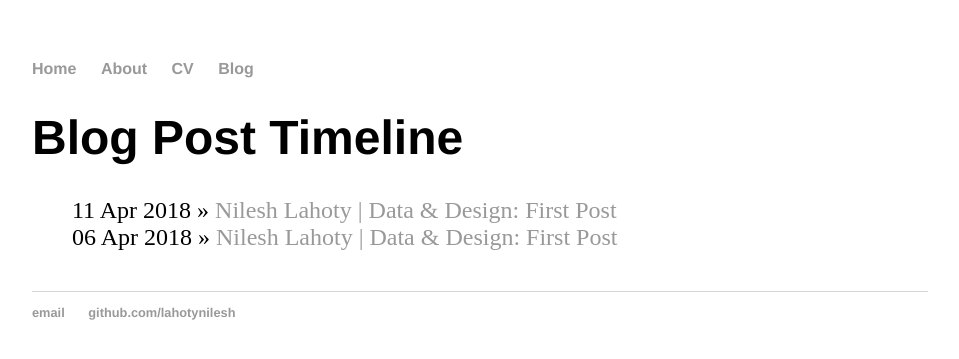
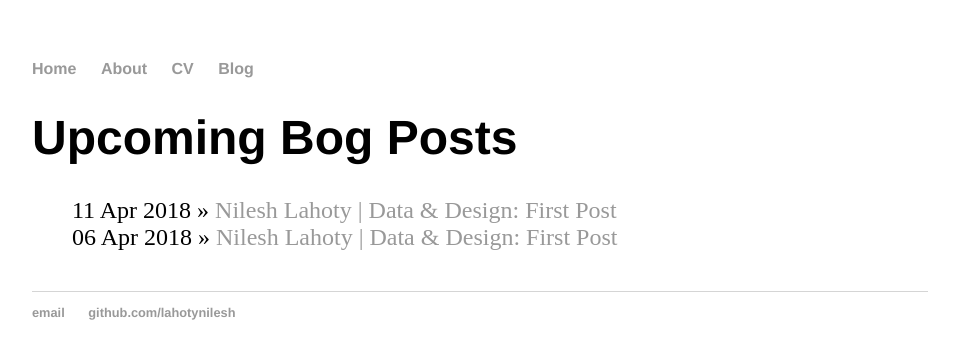
Before and after one commit to lahotynilesh/lahotynilesh.github.io, a Jekyll site: the page built from blog/index.html, in a window 1280 px wide. Shown: the top 359 px of the page, without its empty margins (160-1119 px from the left). Built offline with Jekyll 4.4.1, drawn with Linux system fonts in a browser that asks for light colours.

Commit message:
Update index.html

```diff
--- a/blog/index.html
+++ b/blog/index.html
@@ -1,6 +1,6 @@
 ---
 layout: default
-title: Blog Post Timeline
+title: Upcoming Bog Posts
 ---
 	<h1>{{ page.title }}</h1>
 	<ul class="posts">
```
